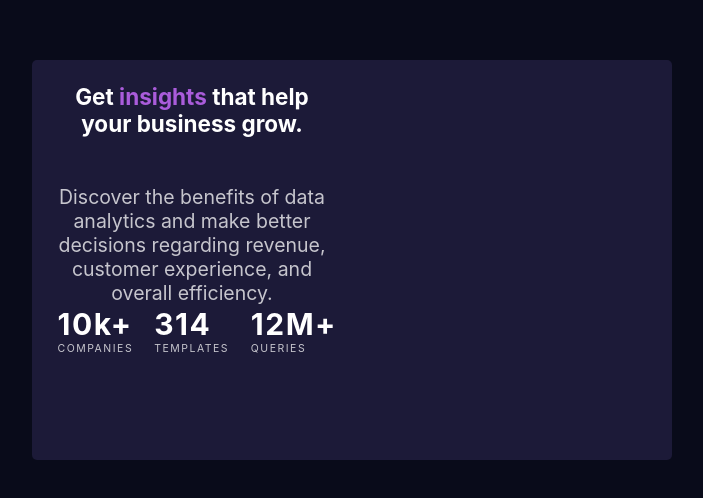
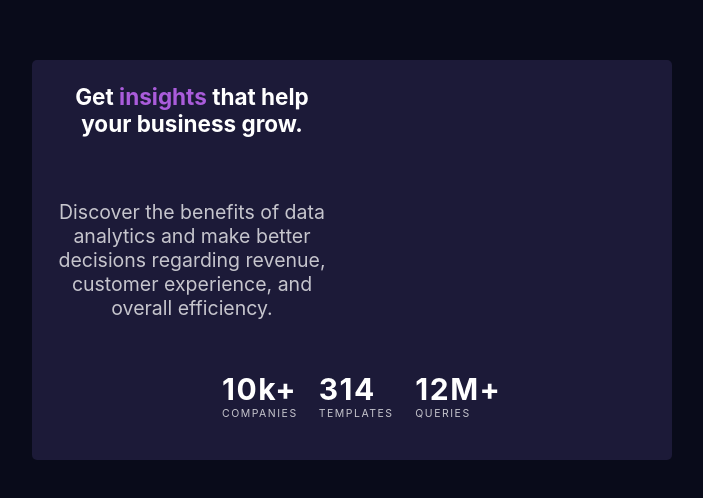
Before and after one commit to jfine66/Static-Preview-Card, a plain HTML site: page index.html in a window 1280 px wide. Shown: the part 140-638 px from the top of the page, without its empty margins (288-991 px from the left). Drawn offline with Linux system fonts and the light colour scheme.

Commit message:
Started to add responive design for moblie landscape mode

```diff
--- a/style.css
+++ b/style.css
@@ -44,21 +44,28 @@ body {
 
 .main p {
     font-size: 1.3rem;
+    padding: 1rem;
 }
 
 /***** Stats  *****/
 .stats {
     text-transform: uppercase;
     color: hsl(0, 0%, 100%, 0.75);
+    margin-top: 0;
     display: flex;
-    height: 40%;
     flex-direction: column;
+
 }
 
 /* Prevents flexbox from overflowing its parent*/
 .stats p {
     flex: 1 1 0;
     min-height: 0;
+    letter-spacing: 0.1rem;
+}
+
+.stats p:first-child {
+    margin-top: 0;
 }
 
 .stats p:first-child span {
@@ -85,7 +92,25 @@ body {
     background-repeat: no-repeat;
 }
 
-@media (min-width: 1000px) {
+@media (min-width:666px) {
+    .img-container {
+        background-position-y: 15%;
+    }
+
+    .stats {
+        flex-direction: row;
+        position: absolute;
+        bottom: 0;
+        left: 50%;
+        translate: -50%;
+    }
+
+    .stats p:first-child {
+        margin-top: 1em;
+    }
+}
+
+@media (min-width: 1045px) {
     .main {
         width: 50%;
         height: 50%;
@@ -108,13 +133,16 @@ body {
         flex-direction: row;
         height: auto;
         text-align: initial;
+
     }
 
     .stats p {
         min-width: 0;
         font-size: 0.7rem;
-        padding: 1em;
-        letter-spacing: 0.1rem;
+    }
+
+    .stats p:first-of-type {
+        margin-top: 1em;
     }
 
     .img-container {
@@ -130,8 +158,15 @@ body {
     }
 }
 
-@media (max-height: 800px) {
-    .main {
+@media (max-height: 700px) {
+    /* .main {
         min-height: 400px;
-    }
+    } */
+
+    /* .stats {
+        position: absolute;
+        bottom: 4em;
+        right: 33%;
+    } */
+
 }
```
